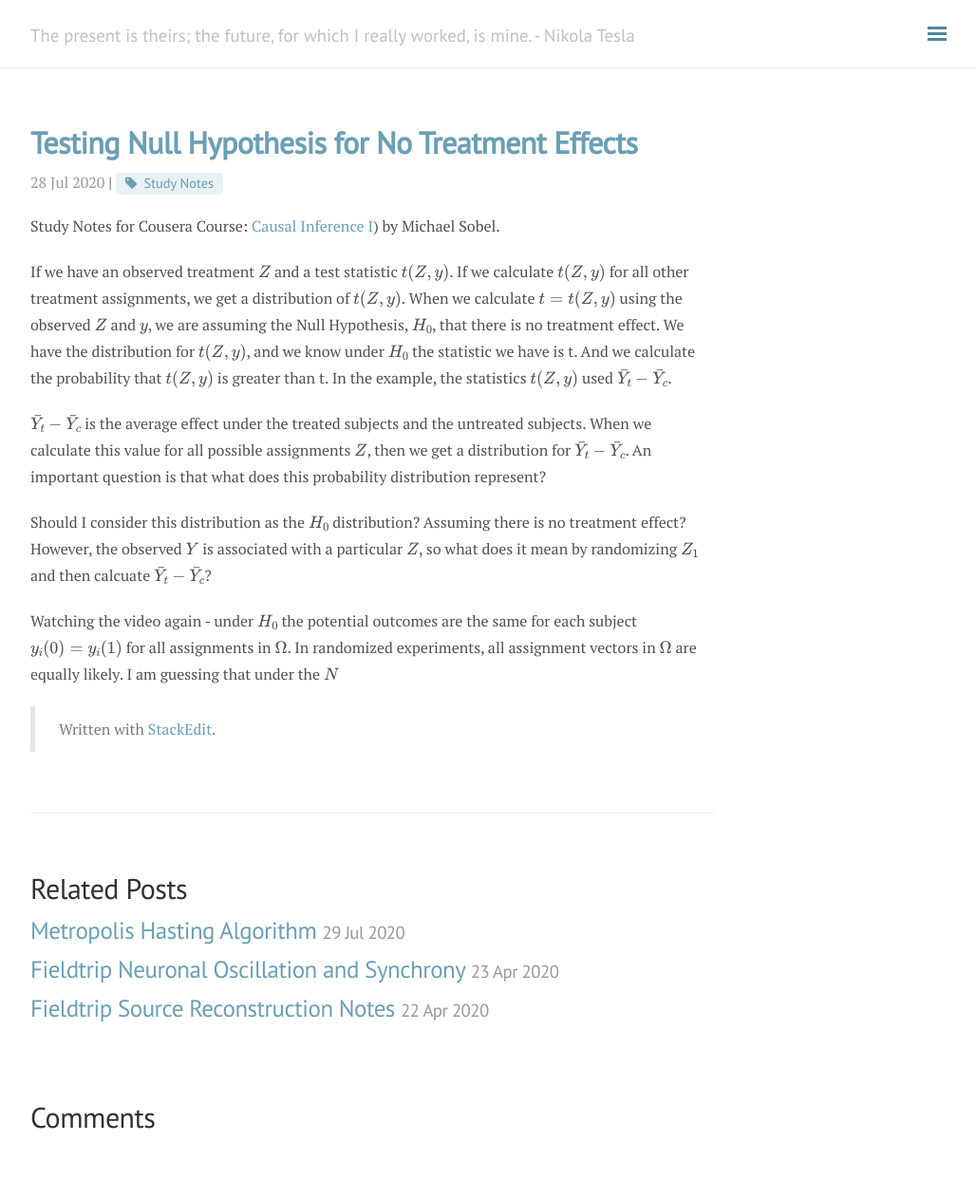
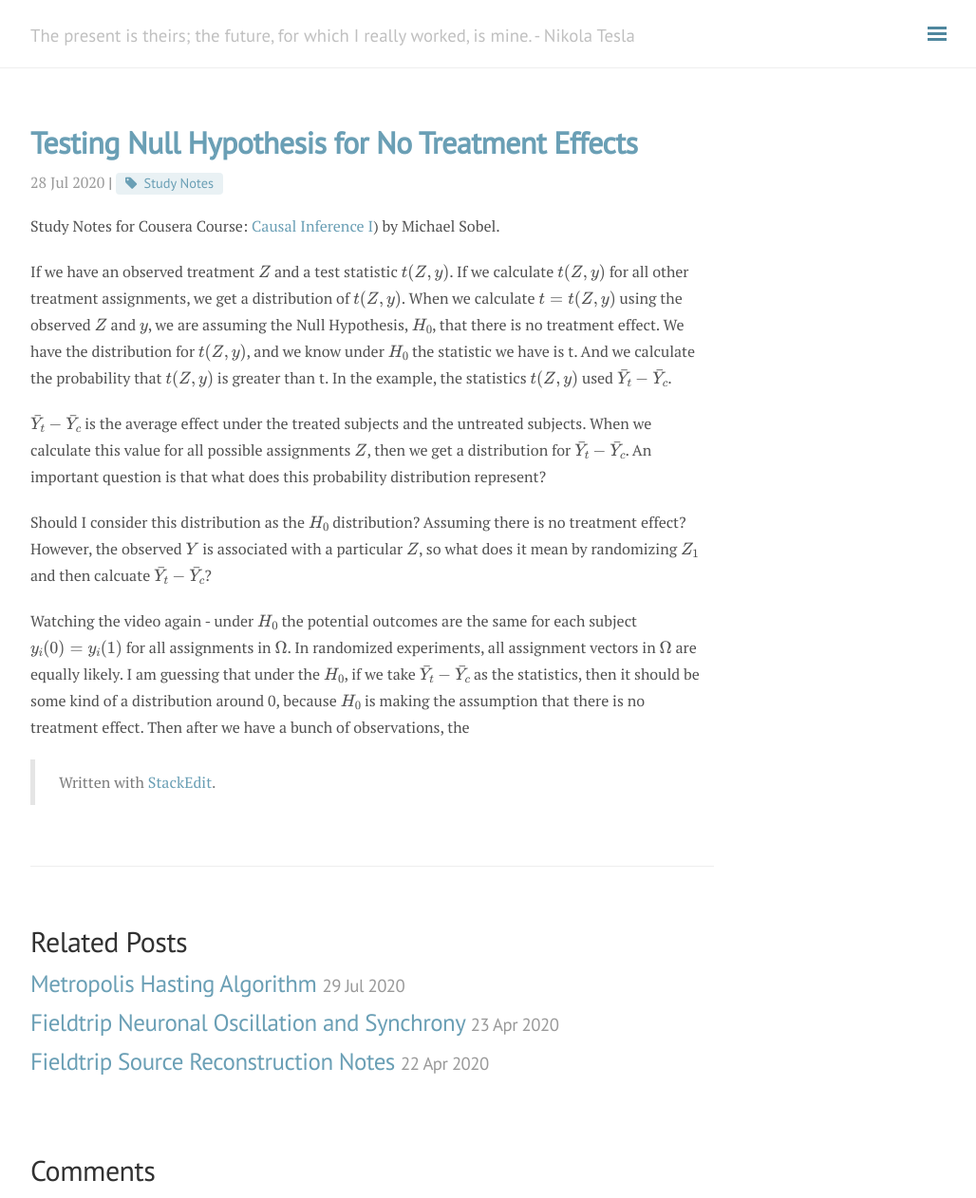
Before and after one commit to andylikescodes/andylikescodes.github.io, a Jekyll site: the page built from _posts/2020-07-28-Testing-Null-Hypothesis-For-Treatment-Effects.md, in a window 1280 px wide and 1262 px high. Shown: the whole window at 95% size, without its empty margins (248-1276 px from the left). Built offline with Jekyll 4.4.1, drawn with Linux system fonts in a browser that asks for light colours; nearby versions of some CDN libraries; formulas are drawn with MathJax 3; comment, search, counter and statistics services are not loaded; part of the change alters nothing that is shown.

Commit message:
_posts/2020-07-28-Testing-Null-Hypothesis-For-Treatment-Effects.md updated from https://stackedit.io/

```diff
--- a/_posts/2020-07-28-Testing-Null-Hypothesis-For-Treatment-Effects.md
+++ b/_posts/2020-07-28-Testing-Null-Hypothesis-For-Treatment-Effects.md
@@ -13,7 +13,7 @@ $\bar{Y}_t - \bar{Y}_c$ is the average effect under the treated subjects and the
 
 Should I consider this distribution as the $H_0$ distribution? Assuming there is no treatment effect? However, the observed $Y$ is associated with a particular $Z$, so what does it mean by randomizing $Z_1$ and then calcuate $\bar{Y}_t - \bar{Y}_c$?
 
-Watching the video again - under $H_0$ the potential outcomes are the same for each subject $y_i(0) = y_i(1)$ for all assignments in $\Omega$. In randomized experiments, all assignment vectors in $\Omega$ are equally likely. I am guessing that under the $N$
+Watching the video again - under $H_0$ the potential outcomes are the same for each subject $y_i(0) = y_i(1)$ for all assignments in $\Omega$. In randomized experiments, all assignment vectors in $\Omega$ are equally likely. I am guessing that under the $H_0$, if we take $\bar{Y}_t - \bar{Y}_c$ as the statistics, then it should be some kind of a distribution around 0, because $H_0$ is making the assumption that there is no treatment effect. Then after we have a bunch of observations, the
 
 
 
@@ -23,6 +23,6 @@ Watching the video again - under $H_0$ the potential outcomes are the same for e
 
 > Written with [StackEdit](https://stackedit.io/).
 <!--stackedit_data:
-eyJoaXN0b3J5IjpbLTQzNzAxNDY4OSw1NjYyMDY2MzgsLTE5NT
-M0MTM4NjQsMjAwNzQ1NTMyNSwtMjA2OTcwODU0NV19
+eyJoaXN0b3J5IjpbNTUwNDQ0MTMzLDU2NjIwNjYzOCwtMTk1Mz
+QxMzg2NCwyMDA3NDU1MzI1LC0yMDY5NzA4NTQ1XX0=
 -->
```
